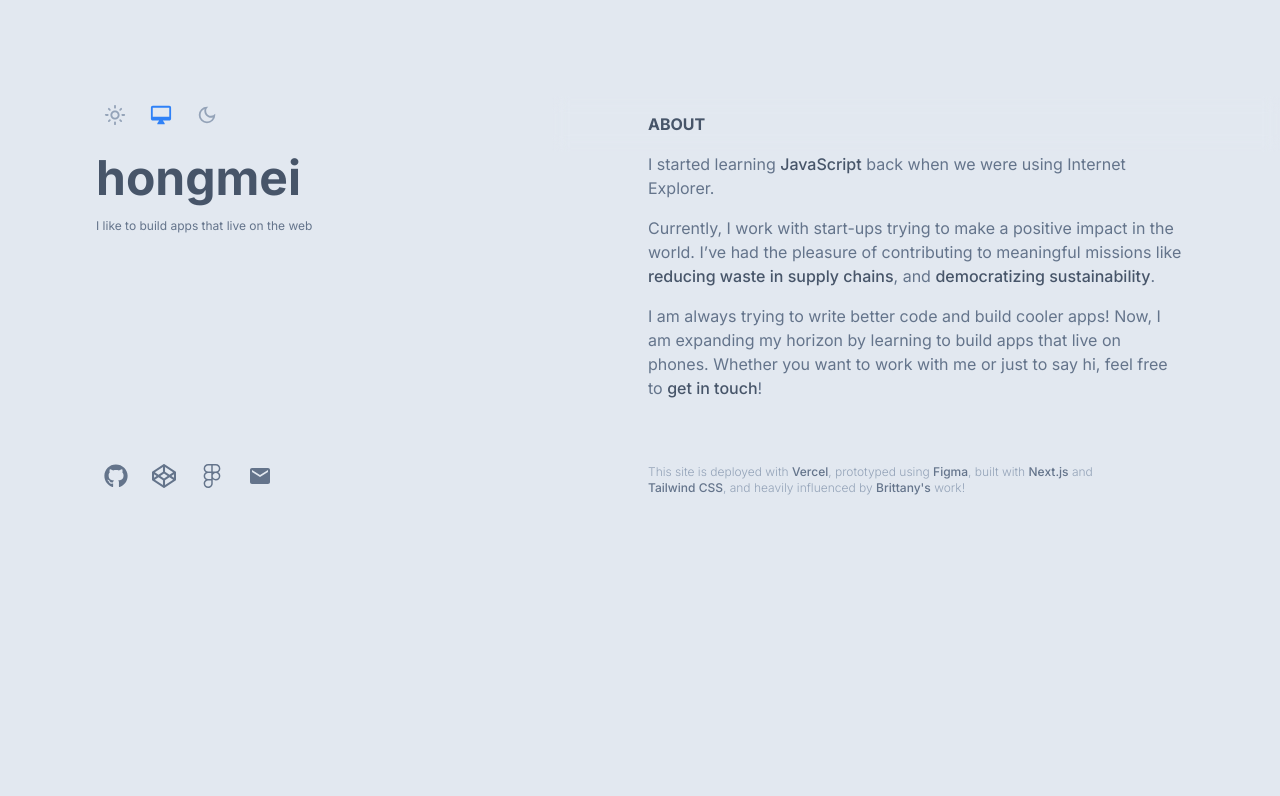
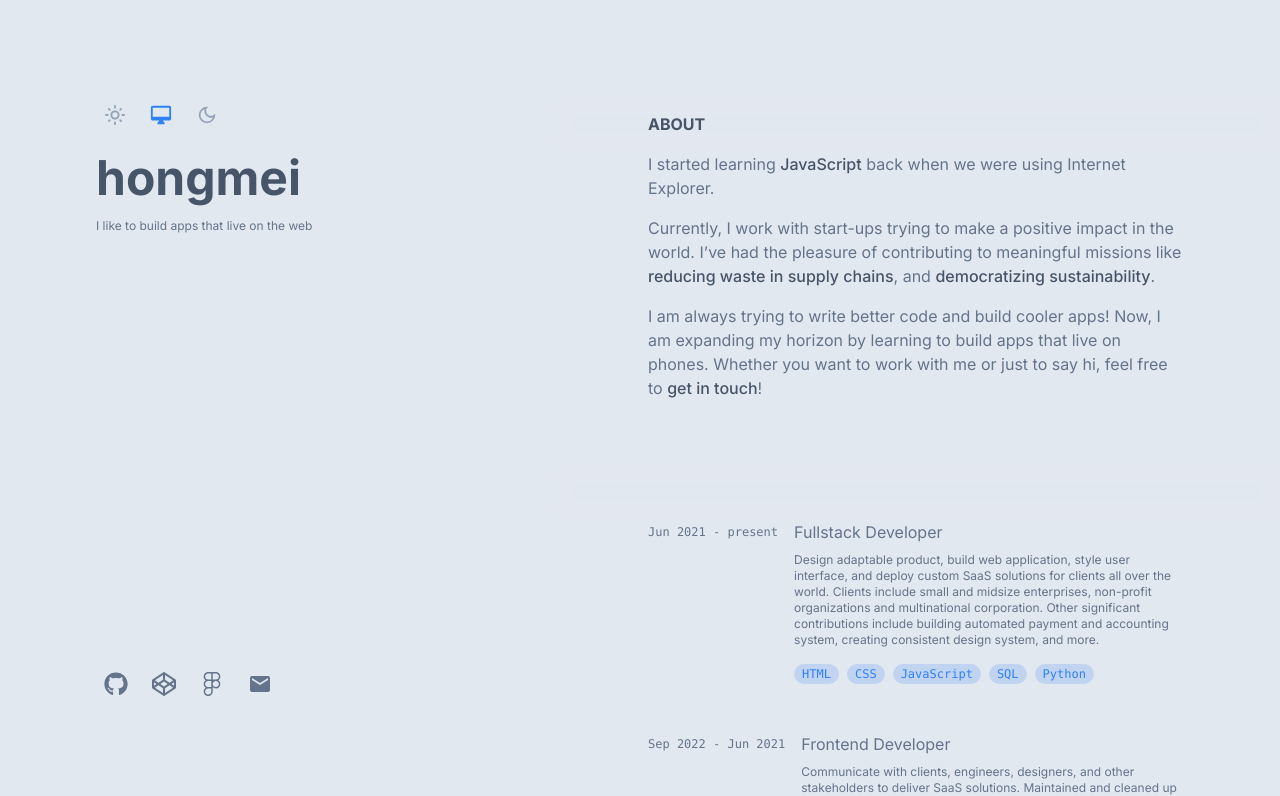
Before and after one commit to hongmei-codes/hongmei-codes.github.io, a Next.js app: page / in a window 1280 px wide. Shown: the top 796 px of the page. Built offline with nearby package versions, Linux system fonts and the light colour scheme.

Commit message:
added experience section

```diff
--- a/app/components/Content.tsx
+++ b/app/components/Content.tsx
@@ -1,5 +1,11 @@
-import Intro from "./Intro";
+import Intro from "./intro";
+import Experiences from "./experiences";
 
 export default function Content() {
-  return <Intro />;
+  return (
+    <>
+      <Intro />
+      <Experiences />
+    </>
+  );
 }
--- /dev/null
+++ b/app/components/experience.tsx
@@ -0,0 +1,44 @@
+import experienceType from "../types/experience";
+
+interface Props {
+  experience: experienceType;
+}
+
+export default function Experience({ experience }: Props) {
+  return (
+    <li className="mb-12">
+      <div className="flex flex-col md:flex-row lg:flex-row gap-4">
+        <header className="font-mono text-xs whitespace-nowrap mt-1 upper">{`${
+          experience.startTime.month
+        } ${experience.startTime.year} - ${
+          experience.endTime.ongoing
+            ? "present"
+            : experience.endTime.month + " " + experience.endTime.year
+        }`}</header>
+        <div>
+          <p className="">
+            {experience.jobTitle}{" "}
+            <a
+              href={experience.organization.websiteURL}
+              target="_blank"
+              className="mb-2 hover:text-primary text-slate-200 font-medium inline-block"
+            >
+              {`@${experience.organization.name}`}
+            </a>
+          </p>
+          <div className="text-xs">{experience.summary}</div>
+          <div className="flex gap-2 mt-4">
+            {experience.techSkills.map((skill, i) => (
+              <div
+                className="text-primary bg-blue-500/20 py-0.5 px-2 font-mono text-xs rounded-full"
+                key={i}
+              >
+                {skill}
+              </div>
+            ))}
+          </div>
+        </div>
+      </div>
+    </li>
+  );
+}
--- /dev/null
+++ b/app/components/experiences.tsx
@@ -0,0 +1,17 @@
+import Experience from "./experience";
+import { experiences } from "../contents";
+
+export default function Experiences() {
+  return (
+    <section id="experience" className="mb-16">
+      <div className="sticky top-0 z-20 backdrop-blur py-4 -mx-10 lg:-mx-24 md:-mx-24 px-10 lg:px-24 md:px-24">
+        <h2 className="text-slate-200 font-bold">EXPERIENCE</h2>
+      </div>
+      <ol>
+        {experiences.map((exp, i) => (
+          <Experience experience={exp} key={i} />
+        ))}
+      </ol>
+    </section>
+  );
+}
```
